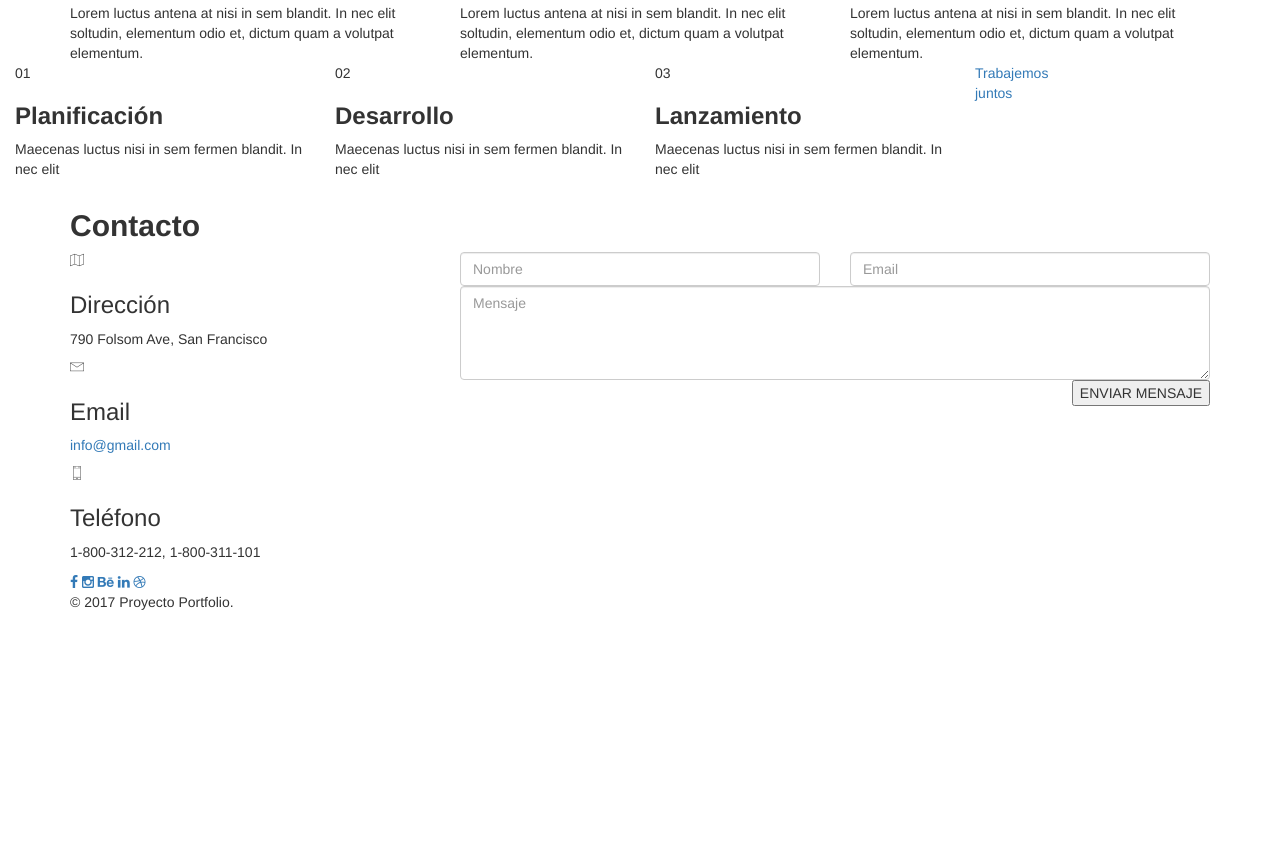
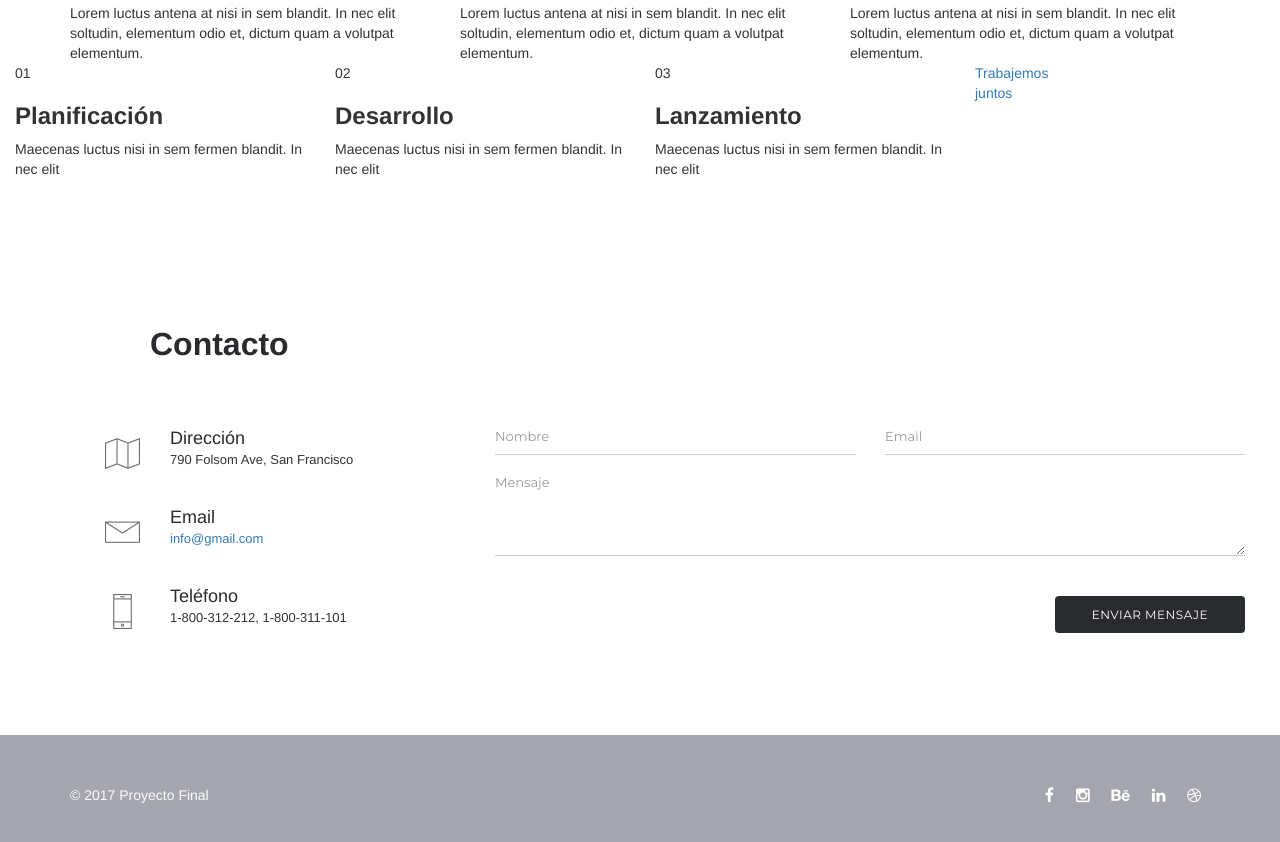
Before and after one commit to NicoVergara/Proyecto-Final, a plain HTML site: page index.html in a window 1280 px wide. Shown: the part 1540-2382 px from the top of the page. Before the commit the page ends 2162 px from the top, so only its background shows below. Drawn offline with Linux system fonts and the light colour scheme.

Commit message:
Styles footer y contact.

```diff
--- a/index.html
+++ b/index.html
@@ -387,7 +387,7 @@
         <a href="#" title="Dribble" target="_blank"><i class="fa fa-dribbble"></i></a>
       </div>
       <div class="footer-icon left">
-        <p>&copy; 2017 Proyecto Portfolio.</p>
+        <p>&copy; 2017 Proyecto Final</p>
       </div>
     </div>
   </footer>
--- a/styles/sass/styles.scss
+++ b/styles/sass/styles.scss
@@ -16,9 +16,10 @@
         04. Navbar Styles
         05. About Styles
         06. Services Styles
-        07. Contact Styles
-        08. Footer Styles
-        09. Media Queries
+        07. Work Proccess Styles
+        08. Contact Styles
+        09. Footer Styles
+        10. Media Queries
 */
 
 /*
@@ -26,6 +27,16 @@
     ----- 01. Variables -----
     -------------------------
 */
+
+/* Paleta de Colores */
+$feather: #77C9d4;
+$marine: #57bc90;
+$forest: #015249;
+$sleek-grey: #a5a5aF;
+$icon-grey: #2a2b2f;
+$hover-color: #767676;
+
+/* Tipografía */
 
 
 /*
@@ -54,6 +65,9 @@
     ----- 05. About ---------
     -------------------------
 */
+.about{
+
+}
 
 
 /*
@@ -61,17 +75,159 @@
     ----- 06. Services ------
     -------------------------
 */
+.services{
+
+}
 
 
 /*
     -------------------------
-    ----- 07. Contact -------
+    ----- 07. Work ----------
     -------------------------
 */
+.work-procces{
+
+}
 
 
 /*
     -------------------------
-    ----- 08. Footer --------
+    ----- 08. Contact -------
     -------------------------
 */
+.contact {
+
+}
+
+.pg-contact {
+  padding: 90px;
+}
+
+.section-title2 {
+  padding: 0 !important;
+  margin: 45px !important;
+  font-size: 32px;
+  font-weight: normal;
+  line-height: 40px;
+  color: #2a2b2f;
+}
+
+.ci-content {
+  position: relative;
+  padding-left: 65px;
+}
+
+.ci-icon {
+  position: absolute;
+  top: 25px;
+  left: 0;
+  color: #6b6d6f;
+  font-size: 35px;
+}
+
+.ci-text {
+  padding: 16px 0 18px;
+}
+
+.ci-text h3 {
+  color: #2a2b2f;
+  font-weight: normal;
+  font-size: 18px;
+  line-height: 26px;
+  margin: 0;
+}
+
+.ci-text p {
+  margin: 0;
+  font-size: 13px;
+}
+
+#contact-form{
+  margin-top: 10px;
+  textarea{
+    margin-top: 10px;
+  }
+}
+
+.form-control{
+  border-radius: 0;
+  height: auto;
+  box-shadow: none !important;
+}
+
+input, textarea, select, .login-select, .form-control {
+  font-family: 'Montserrat', sans-serif;
+  border: none;
+  border-bottom: 1px solid #ccc;
+  border-radius: 0px;
+  background: transparent;
+  color: #2a2bbf;
+  font-size: 13px;
+  margin: 0;
+  outline: medium none;
+  padding: 8px 20px 8px 0;
+}
+
+.send-button {
+  font-size: 12px;
+  color: #fff;
+  background-color: #2a2b2f;
+  padding: 10px 37px;
+  margin-top: 40px !important;
+  display: inline-block;
+  outline: none;
+  position: relative;
+  border: none;
+  border-radius: 4px;
+  letter-spacing: 0.5px;
+
+  &:hover{
+    background-color: $hover-color;
+  }
+}
+
+
+/*
+    -------------------------
+    ----- 09. Footer --------
+    -------------------------
+*/
+.footer {
+  background-color: $sleek-grey;
+}
+
+.pg-footer {
+  padding: 50px;
+}
+
+.footer-social {
+  padding-bottom: 7px;
+
+  a {
+    padding: 9px !important;
+    font-size: 16px;
+    color: #fff;
+    text-decoration: none;
+
+    &:hover{
+      color: $hover-color;
+    }
+  }
+}
+
+.right {
+  float: right;
+}
+
+.footer-icon {
+  font-size: 14px;
+  color: $icon-grey;
+
+  p {
+    color: #FAFAFA;
+  }
+}
+
+.left {
+  float: left;
+}
```
Also changed, not shown: styles/css/styles.css, 1 other file.
